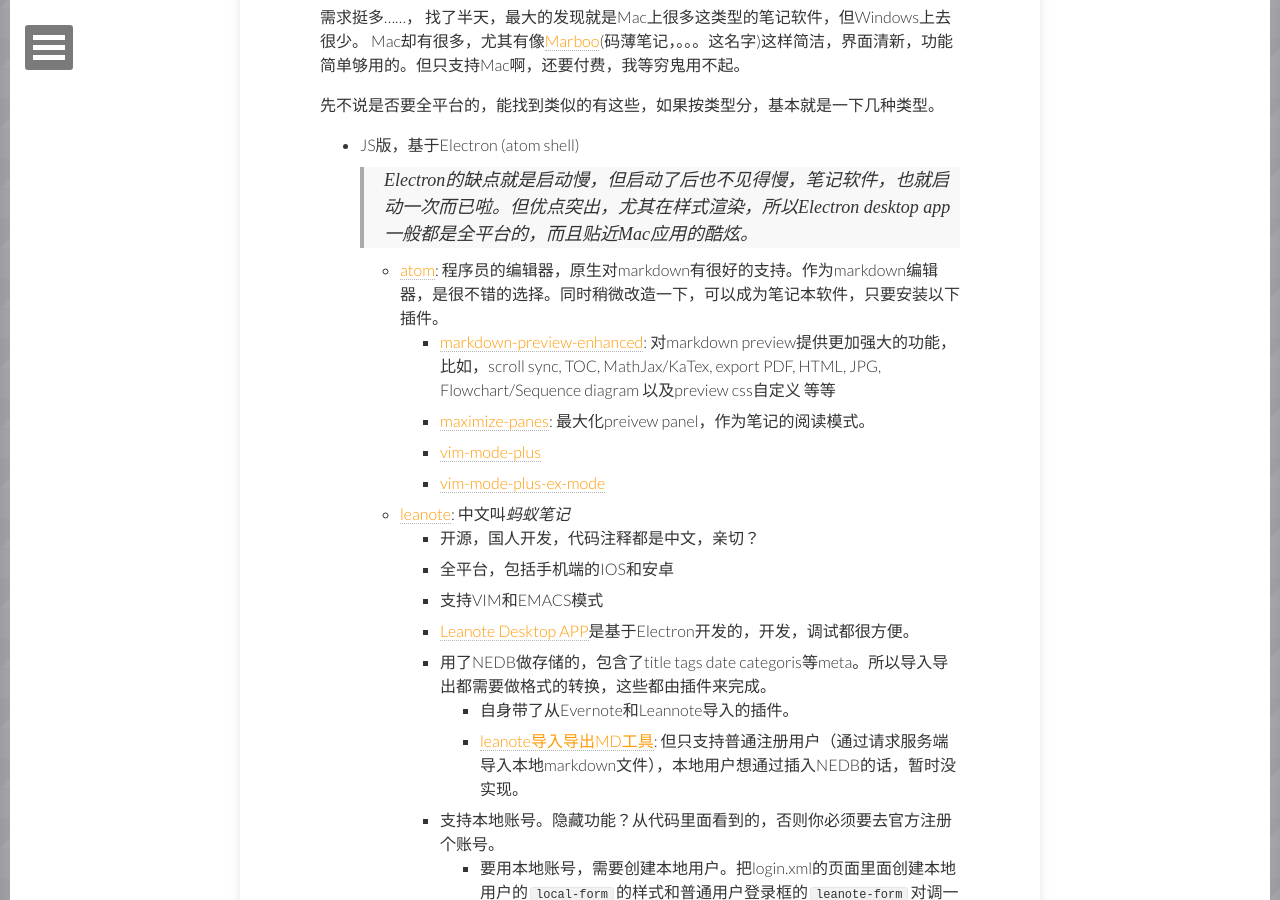
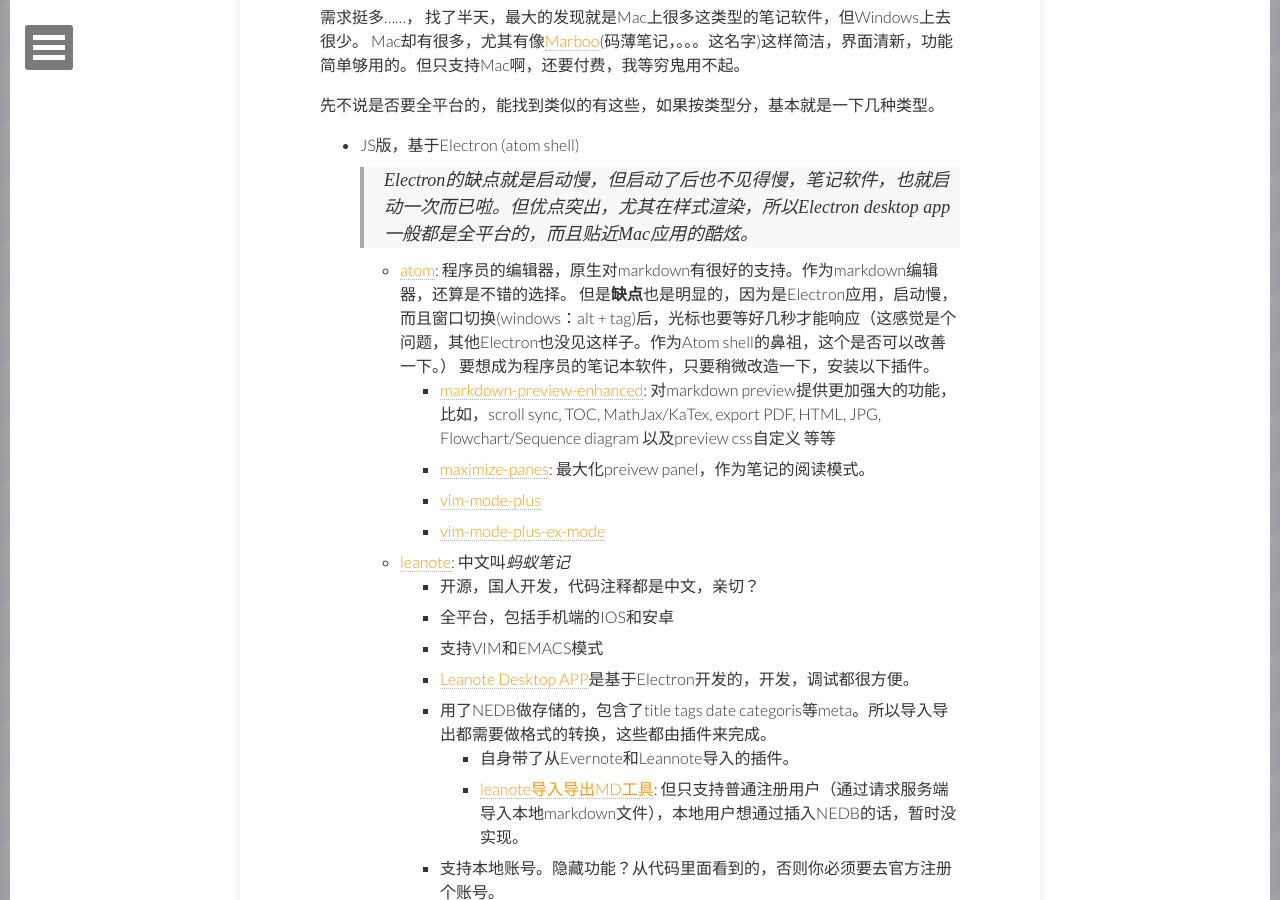
Before and after one commit to KasperDeng/kasperdeng.github.io, a Jekyll site: the page built from _posts/2016-12-25-markdown-notebook.md, in a window 1280 px wide and 900 px high, scrolled down 1072 px. Built offline with Jekyll 4.4.1, drawn with Linux system fonts in a browser that asks for light colours; nearby versions of some CDN libraries; comment, search, counter and statistics services are not loaded.

Commit message:
update markdown notebook

```diff
--- a/_posts/2016-12-25-markdown-notebook.md
+++ b/_posts/2016-12-25-markdown-notebook.md
@@ -34,11 +34,14 @@
 * JS版，基于Electron (atom shell)
 > Electron的缺点就是启动慢，但启动了后也不见得慢，笔记软件，也就启动一次而已啦。但优点突出，尤其在样式渲染，所以Electron desktop app一般都是全平台的，而且贴近Mac应用的酷炫。
 
-  - [atom](https://atom.io): 程序员的编辑器，原生对markdown有很好的支持。作为markdown编辑器，是很不错的选择。同时稍微改造一下，可以成为笔记本软件，只要安装以下插件。
+  - [atom](https://atom.io): 程序员的编辑器，原生对markdown有很好的支持。作为markdown编辑器，还算是不错的选择。
+  但是**缺点**也是明显的，因为是Electron应用，启动慢，而且窗口切换(windows：alt + tag)后，光标也要等好几秒才能响应（这感觉是个问题，其他Electron也没见这样子。作为Atom shell的鼻祖，这个是否可以改善一下。）
+  要想成为程序员的笔记本软件，只要稍微改造一下，安装以下插件。
      + [markdown-preview-enhanced](https://github.com/shd101wyy/markdown-preview-enhanced): 对markdown preview提供更加强大的功能，比如，scroll sync, TOC, MathJax/KaTex, export PDF, HTML, JPG, Flowchart/Sequence diagram 以及preview css自定义 等等
      + [maximize-panes](https://atom.io/packages/maximize-panes): 最大化preivew panel，作为笔记的阅读模式。
      + [vim-mode-plus](https://atom.io/packages/vim-mode-plus)
      + [vim-mode-plus-ex-mode](https://atom.io/packages/vim-mode-plus-ex-mode)
+
   - [leanote](https://github.com/leanote/leanote): 中文叫*蚂蚁笔记*
      * 开源，国人开发，代码注释都是中文，亲切？
      * 全平台，包括手机端的IOS和安卓
```
